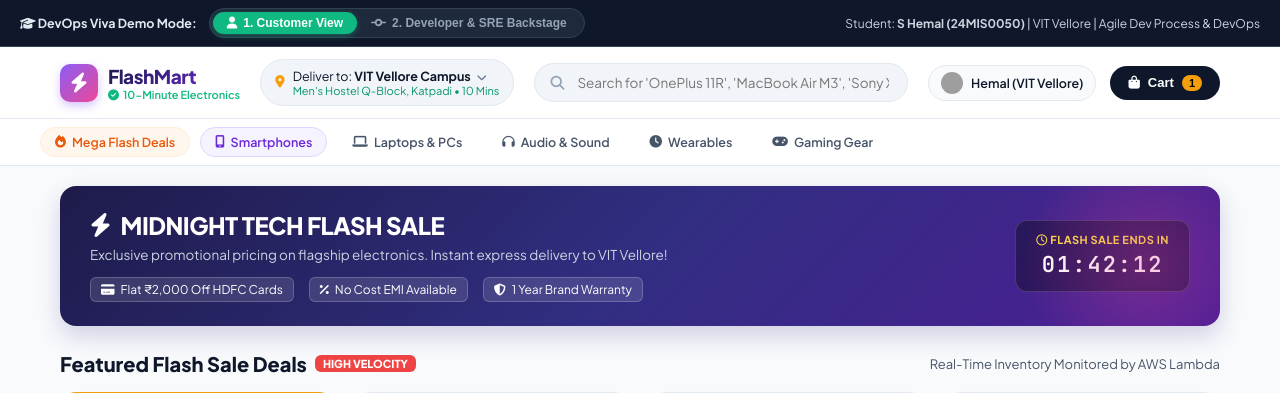
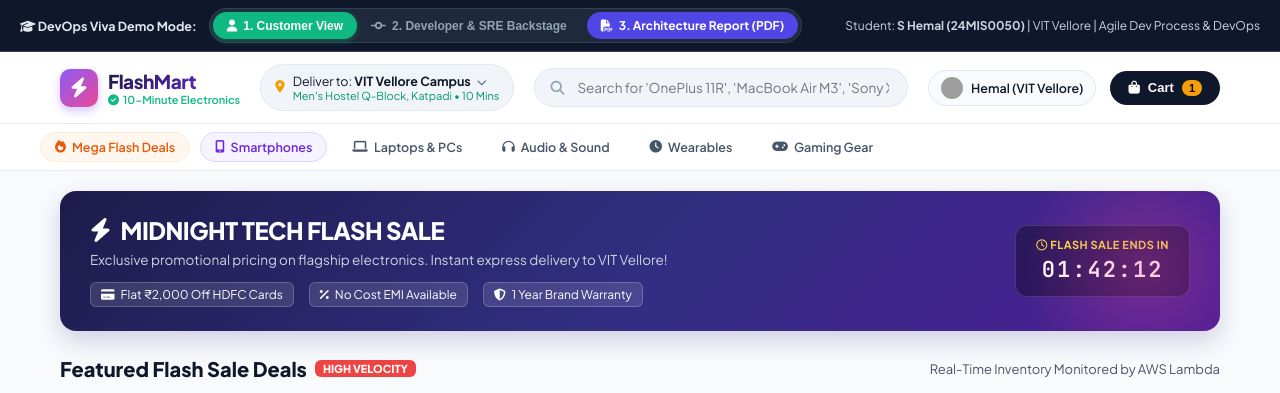
Before and after one commit to hemalexe/devopss-incident-watchdog, a Flask app: page / in a window 1280 px wide. Shown: the top 393 px of the page. Run offline with Flask 3, Linux system fonts and the light colour scheme; grey boxes are pictures that could not be loaded.

Commit message:
Add /report PDF endpoint and live clickable links in Developer SRE dashboard

```diff
--- a/app/app.py
+++ b/app/app.py
@@ -167,6 +167,20 @@ def devops_status():
     return jsonify({"bug_fixed": BUG_FIXED}), 200
 
 
+@app.route("/report", methods=["GET"])
+def view_report():
+    """Serves the Architecture and Incident Lifecycle PDF report."""
+    from flask import send_from_directory
+    base_dir = os.path.abspath(os.path.join(os.path.dirname(__file__), ".."))
+    pdf_name = "DevOps_Incident_Watchdog_Architecture_Report.pdf"
+    if os.path.exists(os.path.join(base_dir, pdf_name)):
+        return send_from_directory(base_dir, pdf_name, mimetype="application/pdf")
+    # Also check current directory
+    if os.path.exists(pdf_name):
+        return send_from_directory(".", pdf_name, mimetype="application/pdf")
+    return jsonify({"error": "Report PDF not found"}), 404
+
+
 @app.route("/simulate-crash", methods=["GET", "POST"])
 def simulate_crash():
     """
--- a/app/templates/index.html
+++ b/app/templates/index.html
@@ -860,6 +860,9 @@
                 <button class="role-pill" id="pill-devops" onclick="setRole('devops')">
                     <i class="fa-solid fa-code-commit"></i> 2. Developer & SRE Backstage
                 </button>
+                <a href="/report" target="_blank" style="background:#4f46e5; color:#ffffff; padding:6px 14px; border-radius:20px; font-size:12px; font-weight:700; text-decoration:none; display:inline-flex; align-items:center; gap:6px; margin-left:6px;" title="View Official Architecture & Viva Cheat Sheet Report">
+                    <i class="fa-solid fa-file-pdf"></i> 3. Architecture Report (PDF)
+                </a>
             </div>
         </div>
         <div class="student-tag">
@@ -1134,10 +1137,10 @@
 
             <div class="dev-card">
                 <h4><i class="fa-brands fa-github" style="color:#a78bfa;"></i> Agile Backlog Board</h4>
-                <div class="dev-metric"><span>Repository:</span> <strong>hemalexe/devopss-incident...</strong></div>
-                <div class="dev-metric"><span>Agile Ticket:</span> <strong>Issue #1 (Sprint Backlog)</strong></div>
-                <div class="dev-metric"><span>Acceptance Criteria:</span> <strong style="color:#34d399;">5 Criteria Automated</strong></div>
-                <div class="dev-metric"><span>Traceability:</span> <strong>Zero-Touch Git Smart Commits</strong></div>
+                <div class="dev-metric"><span>Repository:</span> <a href="https://github.com/hemalexe/devopss-incident-watchdog" target="_blank" style="color:#6366f1; font-weight:700; text-decoration:none;">hemalexe/devopss... <i class="fa-solid fa-arrow-up-right-from-square" style="font-size:9px;"></i></a></div>
+                <div class="dev-metric"><span>Agile Ticket:</span> <a href="https://github.com/hemalexe/devopss-incident-watchdog/issues/1" target="_blank" style="color:#6366f1; font-weight:700; text-decoration:none;">Issue #1 (Sprint Backlog) <i class="fa-solid fa-arrow-up-right-from-square" style="font-size:9px;"></i></a></div>
+                <div class="dev-metric"><span>CI/CD Pipeline:</span> <a href="https://github.com/hemalexe/devopss-incident-watchdog/actions" target="_blank" style="color:#10b981; font-weight:700; text-decoration:none;">Actions (Passed) <i class="fa-solid fa-arrow-up-right-from-square" style="font-size:9px;"></i></a></div>
+                <div class="dev-metric"><span>Traceability:</span> <strong>Zero-Touch Smart Commits</strong></div>
             </div>
         </div>
 
```
Also changed, not shown: templates/index.html (+7 -4 lines), tests/test_app.py (+8 -0 lines).
